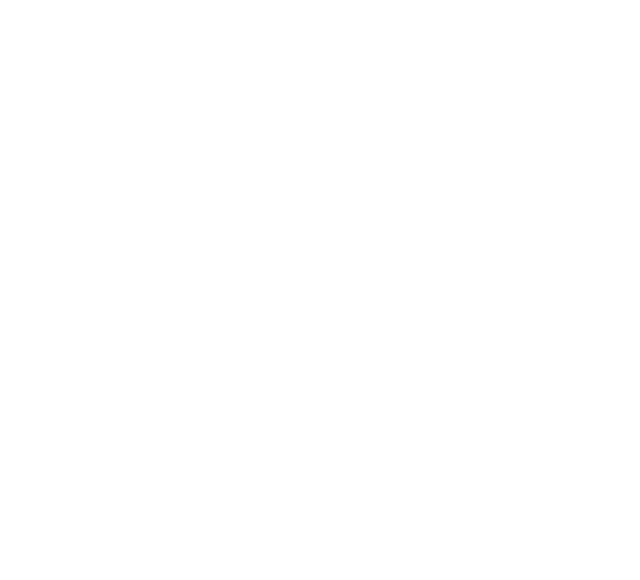
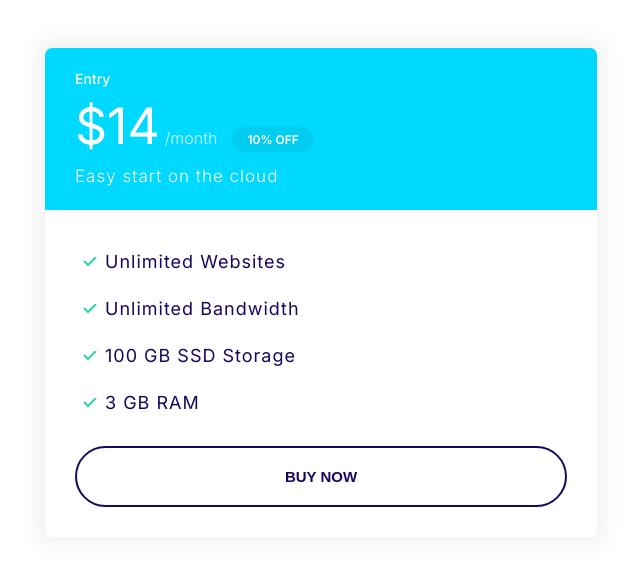
Before and after one commit to Dkerr2061/css-html-practice, a website: page index.html in a window 1280 px wide. Shown: the whole page, without its empty margins (3-643 px from the left). Drawn offline with Linux system fonts and the light colour scheme.

Commit message:
Created card components

```diff
--- a/index.html
+++ b/index.html
@@ -12,5 +12,28 @@
     />
     <link href="sytles/index.css" rel="stylesheet" type="text/css" />
   </head>
-  <body></body>
+  <body>
+    <div style="width: 50%; padding: 4rem">
+      <div class="plan">
+        <div class="card card--secondary">
+          <header class="card__header">
+            <h3 class="plan__name">Entry</h3>
+            <span class="plan__price">$14</span>
+            <span class="plan__billing-cycle">/month</span>
+            <span class="badge badge--secondary badge--small">10% OFF</span>
+            <span class="plan__description">Easy start on the cloud</span>
+          </header>
+          <div class="card__body">
+            <ul class="list list--tick">
+              <li class="list__item">Unlimited Websites</li>
+              <li class="list__item">Unlimited Bandwidth</li>
+              <li class="list__item">100 GB SSD Storage</li>
+              <li class="list__item">3 GB RAM</li>
+            </ul>
+            <button class="btn btn--outline btn--block">Buy now</button>
+          </div>
+        </div>
+      </div>
+    </div>
+  </body>
 </html>
--- a/sytles/index.css
+++ b/sytles/index.css
@@ -117,6 +117,7 @@ a {
 
 .badge--small {
   font-size: 1.6rem;
+  padding: 0.5rem 1.5rem;
 }
 
 @media screen and (min-width: 800px) {
@@ -281,3 +282,79 @@ a {
 .input-group .btn {
   margin: 4px;
 }
+
+/* Cards */
+
+.card {
+  border-radius: 7px;
+  box-shadow: 0 0 20px 10px #f3f3f3;
+  overflow: hidden;
+}
+
+.card__header,
+.card__body {
+  padding: 2rem 3rem;
+}
+
+.card--primary .card__header {
+  background: var(--color-primary);
+  color: #fff;
+}
+
+.card--secondary .card__header {
+  background: var(--color-secondary);
+  color: #fff;
+}
+
+.card--secondary .badge--secondary {
+  background: #02cdf1;
+}
+
+/* Plans */
+.plan__name {
+  color: #fff;
+  margin: 0;
+  font-weight: 500;
+  font-size: 2.4rem;
+}
+
+.plan__price {
+  font-size: 6rem;
+}
+
+.plan__billing-cycle {
+  font-size: 2.4rem;
+  font-weight: 300;
+  opacity: 0.8;
+  margin-right: 1rem;
+}
+
+.plan__description {
+  font-size: 2rem;
+  font-weight: 300;
+  letter-spacing: 1px;
+  display: block;
+}
+
+.plan .list__item {
+  margin-bottom: 2rem;
+  letter-spacing: 1px;
+}
+
+@media screen and (min-width: 800px) {
+  .plan__name {
+    font-size: 1.4rem;
+  }
+
+  .plan__price {
+    font-size: 5rem;
+  }
+
+  .plan__billing-cycle {
+    font-size: 1.6rem;
+  }
+
+  .plan__description {
+    font-size: 1.7rem;
+  }
+}
```
Also changed, not shown: components/plan-cards.html (added, +20 -0 lines).
